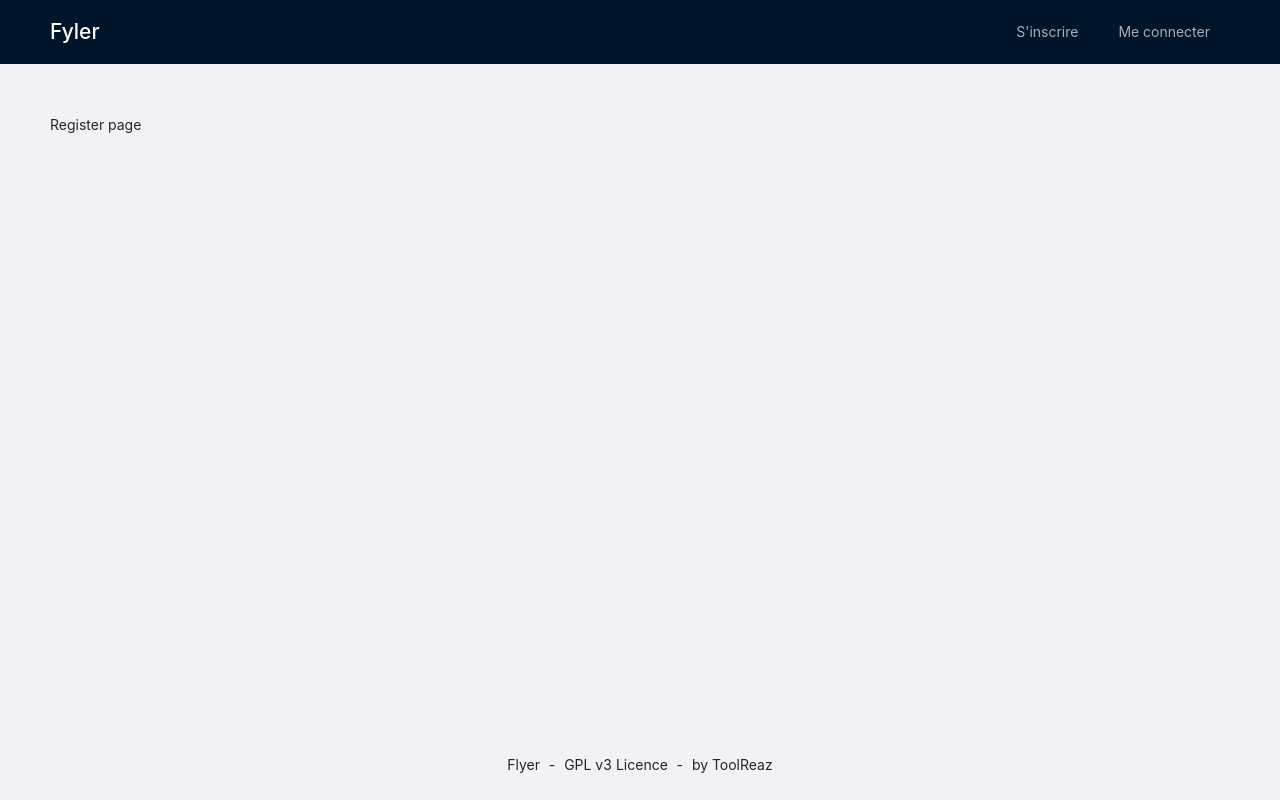
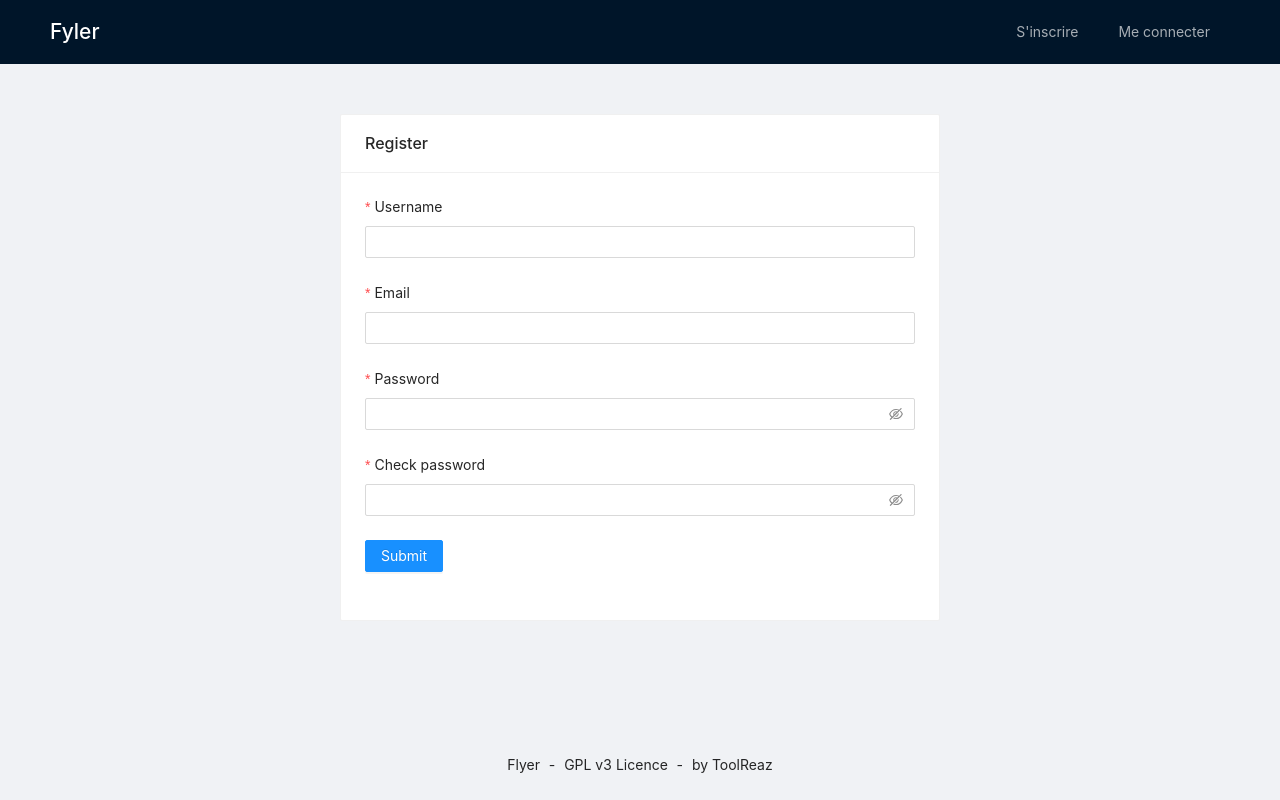
Before and after one commit to ToolReaz/fyler, a React (Create React App) app in the folder client/: page /register in a window 1280 px wide. Built offline with nearby package versions, Linux system fonts and the light colour scheme.

Commit message:
Impl Login & register

```diff
--- a/client/src/components/Login.jsx
+++ b/client/src/components/Login.jsx
@@ -3,14 +3,27 @@ import { Button, Form, Card, Input, message, Typography } from "antd";
 import { API } from "../libs/api";
 
 export default function Login() {
+  const [form] = Form.useForm();
+
   const onFinish = async (values) => {
-    const { data } = await API.post("/user/login", values);
-    console.log(data);
+    try {
+      const { data } = await API.post("/user/login", values);
+      console.log(data);
+      message.success("Login success");
+      form.resetFields();
+    } catch (e) {
+      message.error("Wrong credentials");
+    }
   };
 
   return (
     <Card title="Login">
-      <Form onFinish={onFinish}>
+      <Form
+        form={form}
+        layout="vertical"
+        requiredMark="optional"
+        onFinish={onFinish}
+      >
         <Form.Item
           label="Email"
           name="email"
@@ -22,7 +35,7 @@ export default function Login() {
             },
           ]}
         >
-          <Input />
+          <Input.Password />
         </Form.Item>
         <Form.Item
           label="Password"
--- a/client/src/components/Register.jsx
+++ b/client/src/components/Register.jsx
@@ -1,16 +1,29 @@
 import React from "react";
 import { Button, Form, Card, Input, message, Typography } from "antd";
 import { API } from "../libs/api";
+import Password from "antd/lib/input/Password";
 
 export default function Register() {
+  const [form] = Form.useForm();
+
   const onFinish = async (values) => {
-    const { data } = await API.post("/user/register", values);
-    console.log(data);
+    try {
+      if (values.password === values.checkPassword) {
+        const { data } = await API.post("/user/register", values);
+        console.log(data);
+        message.success("ergister success");
+        form.resetFields();
+      } else {
+        message.error("Passwords doesn't match");
+      }
+    } catch (e) {
+      message.error("Wrong credentials");
+    }
   };
 
   return (
-    <Card title="Login">
-      <Form onFinish={onFinish}>
+    <Card title="Register">
+      <Form layout="vertical" onFinish={onFinish}>
         <Form.Item
           label="Username"
           name="username"
@@ -36,14 +49,14 @@ export default function Register() {
           name="password"
           rules={[{ required: true, message: "Please input your password!" }]}
         >
-          <Input />
+          <Input.Password />
         </Form.Item>
         <Form.Item
           label="Check password"
           name="checkPassword"
           rules={[{ required: true, message: "Please input your password!" }]}
         >
-          <Input />
+          <Input.Password />
         </Form.Item>
         <Form.Item>
           <Button type="primary" htmlType="submit">
--- a/client/src/pages/loginPage.jsx
+++ b/client/src/pages/loginPage.jsx
@@ -1,9 +1,10 @@
-import React from 'react'
+import React from "react";
+import Login from "../components/Login";
 
 export default function LoginPage() {
-    return (
-        <div>
-            Login page
-        </div>
-    )
+  return (
+    <div style={{ margin: "0 auto", maxWidth: 600 }}>
+      <Login />
+    </div>
+  );
 }
--- a/client/src/pages/registerPage.jsx
+++ b/client/src/pages/registerPage.jsx
@@ -1,9 +1,10 @@
-import React from 'react'
+import React from "react";
+import Register from "../components/Register";
 
 export default function RegisterPage() {
-    return (
-        <div>
-            Register page
-        </div>
-    )
+  return (
+    <div style={{ margin: "0 auto", maxWidth: 600 }}>
+      <Register />
+    </div>
+  );
 }
```
